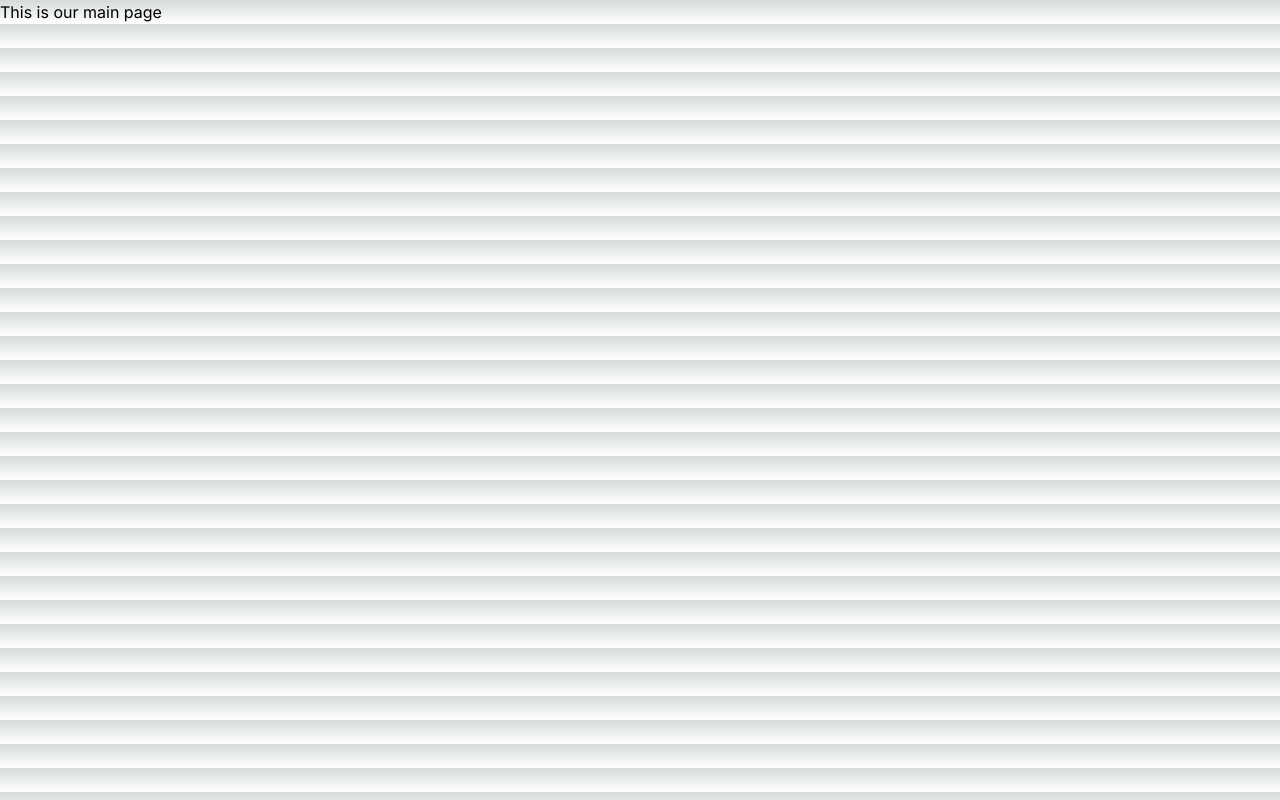
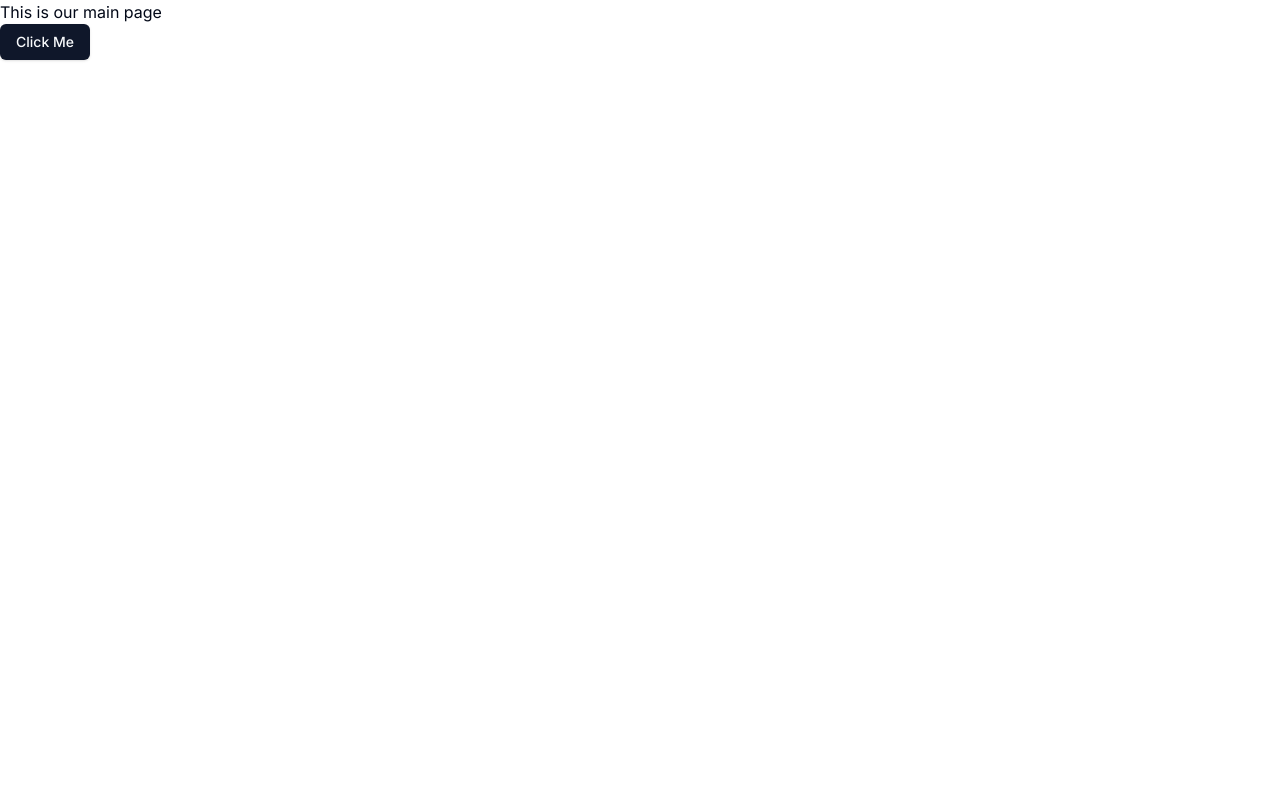
Before and after one commit to charandeep7/deadbeta, a Next.js app: page / in a window 1280 px wide. Built offline with nearby package versions, Linux system fonts and the light colour scheme.

Commit message:
Added sadcn

```diff
--- a/app/globals.css
+++ b/app/globals.css
@@ -2,26 +2,75 @@
 @tailwind components;
 @tailwind utilities;
 
-:root {
-  --foreground-rgb: 0, 0, 0;
-  --background-start-rgb: 214, 219, 220;
-  --background-end-rgb: 255, 255, 255;
-}
+@layer base {
+  :root {
+    --background: 0 0% 100%;
+    --foreground: 222.2 84% 4.9%;
 
-@media (prefers-color-scheme: dark) {
-  :root {
-    --foreground-rgb: 255, 255, 255;
-    --background-start-rgb: 0, 0, 0;
-    --background-end-rgb: 0, 0, 0;
+    --card: 0 0% 100%;
+    --card-foreground: 222.2 84% 4.9%;
+
+    --popover: 0 0% 100%;
+    --popover-foreground: 222.2 84% 4.9%;
+
+    --primary: 222.2 47.4% 11.2%;
+    --primary-foreground: 210 40% 98%;
+
+    --secondary: 210 40% 96.1%;
+    --secondary-foreground: 222.2 47.4% 11.2%;
+
+    --muted: 210 40% 96.1%;
+    --muted-foreground: 215.4 16.3% 46.9%;
+
+    --accent: 210 40% 96.1%;
+    --accent-foreground: 222.2 47.4% 11.2%;
+
+    --destructive: 0 84.2% 60.2%;
+    --destructive-foreground: 210 40% 98%;
+
+    --border: 214.3 31.8% 91.4%;
+    --input: 214.3 31.8% 91.4%;
+    --ring: 222.2 84% 4.9%;
+
+    --radius: 0.5rem;
+  }
+
+  .dark {
+    --background: 222.2 84% 4.9%;
+    --foreground: 210 40% 98%;
+
+    --card: 222.2 84% 4.9%;
+    --card-foreground: 210 40% 98%;
+
+    --popover: 222.2 84% 4.9%;
+    --popover-foreground: 210 40% 98%;
+
+    --primary: 210 40% 98%;
+    --primary-foreground: 222.2 47.4% 11.2%;
+
+    --secondary: 217.2 32.6% 17.5%;
+    --secondary-foreground: 210 40% 98%;
+
+    --muted: 217.2 32.6% 17.5%;
+    --muted-foreground: 215 20.2% 65.1%;
+
+    --accent: 217.2 32.6% 17.5%;
+    --accent-foreground: 210 40% 98%;
+
+    --destructive: 0 62.8% 30.6%;
+    --destructive-foreground: 210 40% 98%;
+
+    --border: 217.2 32.6% 17.5%;
+    --input: 217.2 32.6% 17.5%;
+    --ring: 212.7 26.8% 83.9%;
   }
 }
 
-body {
-  color: rgb(var(--foreground-rgb));
-  background: linear-gradient(
-      to bottom,
-      transparent,
-      rgb(var(--background-end-rgb))
-    )
-    rgb(var(--background-start-rgb));
+@layer base {
+  * {
+    @apply border-border;
+  }
+  body {
+    @apply bg-background text-foreground;
+  }
 }
--- a/app/page.js
+++ b/app/page.js
@@ -1,7 +1,10 @@
+import {Button} from '@/components/ui/button'
+
 export default function Home() {
   return (
     <main>
     <h1>This is our main page</h1>
+    <Button>Click Me</Button>
     </main>
   )
 }
--- /dev/null
+++ b/components/ui/button.jsx
@@ -0,0 +1,48 @@
+import * as React from "react"
+import { Slot } from "@radix-ui/react-slot"
+import { cva } from "class-variance-authority";
+
+import { cn } from "@/lib/utils"
+
+const buttonVariants = cva(
+  "inline-flex items-center justify-center whitespace-nowrap rounded-md text-sm font-medium transition-colors focus-visible:outline-none focus-visible:ring-1 focus-visible:ring-ring disabled:pointer-events-none disabled:opacity-50",
+  {
+    variants: {
+      variant: {
+        default:
+          "bg-primary text-primary-foreground shadow hover:bg-primary/90",
+        destructive:
+          "bg-destructive text-destructive-foreground shadow-sm hover:bg-destructive/90",
+        outline:
+          "border border-input bg-background shadow-sm hover:bg-accent hover:text-accent-foreground",
+        secondary:
+          "bg-secondary text-secondary-foreground shadow-sm hover:bg-secondary/80",
+        ghost: "hover:bg-accent hover:text-accent-foreground",
+        link: "text-primary underline-offset-4 hover:underline",
+      },
+      size: {
+        default: "h-9 px-4 py-2",
+        sm: "h-8 rounded-md px-3 text-xs",
+        lg: "h-10 rounded-md px-8",
+        icon: "h-9 w-9",
+      },
+    },
+    defaultVariants: {
+      variant: "default",
+      size: "default",
+    },
+  }
+)
+
+const Button = React.forwardRef(({ className, variant, size, asChild = false, ...props }, ref) => {
+  const Comp = asChild ? Slot : "button"
+  return (
+    (<Comp
+      className={cn(buttonVariants({ variant, size, className }))}
+      ref={ref}
+      {...props} />)
+  );
+})
+Button.displayName = "Button"
+
+export { Button, buttonVariants }
--- /dev/null
+++ b/lib/utils.js
@@ -0,0 +1,6 @@
+import { clsx } from "clsx"
+import { twMerge } from "tailwind-merge"
+
+export function cn(...inputs) {
+  return twMerge(clsx(inputs))
+}
--- a/tailwind.config.js
+++ b/tailwind.config.js
@@ -1,18 +1,77 @@
 /** @type {import('tailwindcss').Config} */
 module.exports = {
+  darkMode: ["class"],
   content: [
-    './pages/**/*.{js,ts,jsx,tsx,mdx}',
-    './components/**/*.{js,ts,jsx,tsx,mdx}',
-    './app/**/*.{js,ts,jsx,tsx,mdx}',
+    './pages/**/*.{js,jsx}',
+    './components/**/*.{js,jsx}',
+    './app/**/*.{js,jsx}',
+    './src/**/*.{js,jsx}',
   ],
+  prefix: "",
   theme: {
+    container: {
+      center: true,
+      padding: "2rem",
+      screens: {
+        "2xl": "1400px",
+      },
+    },
     extend: {
-      backgroundImage: {
-        'gradient-radial': 'radial-gradient(var(--tw-gradient-stops))',
-        'gradient-conic':
-          'conic-gradient(from 180deg at 50% 50%, var(--tw-gradient-stops))',
+      colors: {
+        border: "hsl(var(--border))",
+        input: "hsl(var(--input))",
+        ring: "hsl(var(--ring))",
+        background: "hsl(var(--background))",
+        foreground: "hsl(var(--foreground))",
+        primary: {
+          DEFAULT: "hsl(var(--primary))",
+          foreground: "hsl(var(--primary-foreground))",
+        },
+        secondary: {
+          DEFAULT: "hsl(var(--secondary))",
+          foreground: "hsl(var(--secondary-foreground))",
+        },
+        destructive: {
+          DEFAULT: "hsl(var(--destructive))",
+          foreground: "hsl(var(--destructive-foreground))",
+        },
+        muted: {
+          DEFAULT: "hsl(var(--muted))",
+          foreground: "hsl(var(--muted-foreground))",
+        },
+        accent: {
+          DEFAULT: "hsl(var(--accent))",
+          foreground: "hsl(var(--accent-foreground))",
+        },
+        popover: {
+          DEFAULT: "hsl(var(--popover))",
+          foreground: "hsl(var(--popover-foreground))",
+        },
+        card: {
+          DEFAULT: "hsl(var(--card))",
+          foreground: "hsl(var(--card-foreground))",
+        },
+      },
+      borderRadius: {
+        lg: "var(--radius)",
+        md: "calc(var(--radius) - 2px)",
+        sm: "calc(var(--radius) - 4px)",
+      },
+      keyframes: {
+        "accordion-down": {
+          from: { height: "0" },
+          to: { height: "var(--radix-accordion-content-height)" },
+        },
+        "accordion-up": {
+          from: { height: "var(--radix-accordion-content-height)" },
+          to: { height: "0" },
+        },
+      },
+      animation: {
+        "accordion-down": "accordion-down 0.2s ease-out",
+        "accordion-up": "accordion-up 0.2s ease-out",
       },
     },
   },
-  plugins: [],
+  plugins: [require("tailwindcss-animate")],
 }
```
Also changed, not shown: package.json (+7 -1 lines), components.json (added), 1 other file (tests, documents, lock files or other folders).
